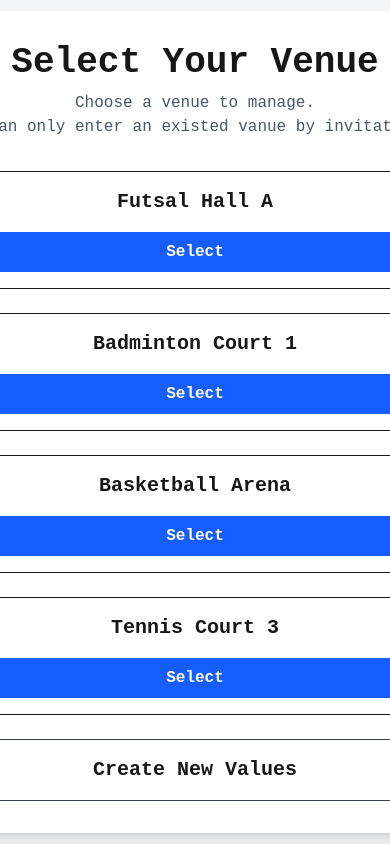
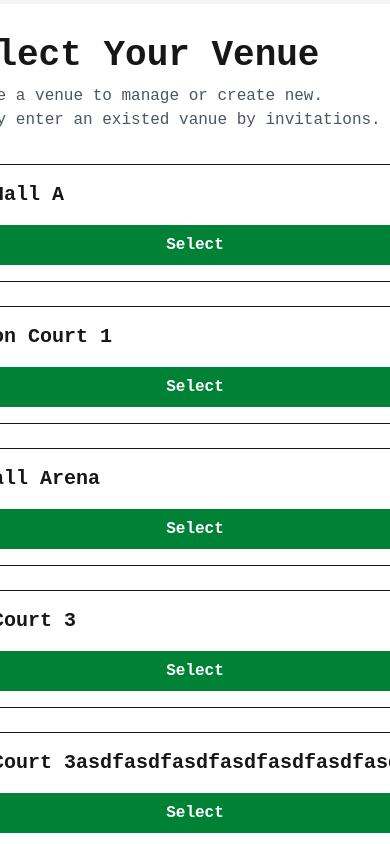
Before and after one commit to kindaMid72/Lapangin, a Next.js app in the folder lapangin-apps/: page /team in a window 390 px wide. Shown: the top 844 px of the page. Built offline with nearby package versions, Linux system fonts and the light colour scheme.

Commit message:
create vanue uis is kinda responsive now

```diff
--- a/lapangin-apps/src/Apis/config/database.js
+++ /dev/null
@@ -1,8 +0,0 @@
-import {createClient} from '@supabase/supabase-js';
-
-const supabaseUrl = process.env.NEXT_PUBLIC_SUPABASE_URL;
-const supabaseKey = process.env.NEXT_PUBLIC_SUPABASE_ANON_KEY;
-
-const supabase = createClient(supabaseUrl, supabaseKey);
-
-export default supabase;
--- a/lapangin-apps/src/app/globals.css
+++ b/lapangin-apps/src/app/globals.css
@@ -1,4 +1,15 @@
 @import "tailwindcss";
+
+
+/* custom classes*/
+.scrollbar-hide{
+  scrollbar-width: none;
+  -ms-overflow-style: none;
+}
+.scrollbar-hide::-webkit-scrollbar{
+  display: none;
+}
+
 
 :root {
   --background: #ffffff;
--- a/lapangin-apps/src/features/Auth/VanueCreationPage.jsx
+++ b/lapangin-apps/src/features/Auth/VanueCreationPage.jsx
@@ -24,15 +24,20 @@ export default function VanueCreate() {
     return (
         <>
             <div>
-                <div className="flex flex-col items-center justify-center min-h-screen bg-gray-100 dark:bg-gray-800 font-mono">
-                    <div className="w-full max-w-2xl p-8 bg-white dark:bg-gray-900 rounded-xl shadow-lg">
-                        <div className=" flex justify-start items-center">
-                            <i className="fa-solid fa-xmark text-xl hover:text-red-400 cursor-pointer transition-colors duration-100 ease-in-out" onClick={() => router.push(`/${user_id}`)} ></i>
+                <div className="flex flex-col items-center justify-center min-h-screen md:w-full bg-gray-100 dark:bg-gray-800 font-mono">
+                    <div className="w-full max-w-2xl md:min-w-full p-8 md:p-0 bg-white md:h-screen dark:bg-gray-900 dark:md:bg-gray-800 rounded-xl shadow-lg md:flex md:rounded-none md:justify-between md:shadow-none ">
+                        {/* escape button */}
+                        <div className="flex flex-col md:items-center md:min-w-[400px] md:p-8 dark:md:bg-gray-900 md:rounded-r-2xl md:[box-shadow:0px_0px_10px_#3b474e]">
+                            <div className=" flex justify-start items-center md:w-full">
+                                <i className="fa-solid fa-xmark text-xl hover:text-red-400 cursor-pointer transition-colors duration-100 ease-in-out" onClick={() => router.push(`/${user_id}`)} ></i>
+                            </div>
+                            <div className="flex flex-col items-center justify-center md:flex-1 md:mx-10">
+                                <h1 className="text-4xl font-extrabold text-center mb-2">Create a New Venue</h1>
+                                <p className="text-gray-600 text-center mb-8">Fill in the details to get started.</p>
+                            </div>
                         </div>
-                        <h1 className="text-4xl font-extrabold text-center mb-2">Create a New Venue</h1>
-                        <p className="text-gray-600 text-center mb-8">Fill in the details to get started.</p>
 
-                        <form onSubmit={handleCreateVenue} className="space-y-6">
+                        <form onSubmit={handleCreateVenue} className="space-y-6 md:p-8 md:flex md:flex-col md:items-center md:justify-center md:w-full md:[&>div]:w-full">
                             <div>
                                 <label htmlFor="venueName" className="block mb-2 text-sm font-medium text-gray-900 dark:text-white">Venue Name</label>
                                 <input type="text" id="venueName" value={venueName} onChange={(e) => setVenueName(e.target.value)} className="bg-gray-50 border border-gray-300 text-gray-900 text-sm rounded-lg focus:ring-blue-500 focus:border-blue-500 block w-full p-2.5 dark:bg-gray-700 dark:border-gray-600 dark:placeholder-gray-400 dark:text-white" placeholder="e.g., Lapangan Futsal Ceria" required />
--- a/lapangin-apps/src/features/Auth/VanueSelectionPage.jsx
+++ b/lapangin-apps/src/features/Auth/VanueSelectionPage.jsx
@@ -12,6 +12,11 @@ export default function Venues() {
         { id: 2, name: "Badminton Court 1", imageUrl: "/placeholder.svg" },
         { id: 3, name: "Basketball Arena", imageUrl: "/placeholder.svg" },
         { id: 4, name: "Tennis Court 3", imageUrl: "/placeholder.svg" },
+        { id: 5, name: "Tennis Court 3asdfasdfasdfasdfasdfasdfasdfasdfasdfsadfasdf", imageUrl: "/placeholder.svg" },
+        { id: 6, name: "Tennis Court 3", imageUrl: "/placeholder.svg" },
+        { id: 7, name: "Tennis Court 3", imageUrl: "/placeholder.svg" },
+        { id: 8, name: "Tennis Court 3", imageUrl: "/placeholder.svg" },
+        { id: 9, name: "Tennis Court 3", imageUrl: "/placeholder.svg" },
     ];
 
     const handleSelectVenue = (venueId) => {
@@ -23,18 +28,20 @@ export default function Venues() {
     };
 
     return (
-        <div className="flex flex-col items-center justify-center min-h-screen bg-gray-100 dark:bg-gray-800 font-mono p-1">
-            <div className=" min-w-2xl p-8 bg-white dark:bg-gray-900 rounded-xl shadow-lg flex flex-col">
-                <h1 className="text-4xl font-extrabold text-center mb-2">Select Your Venue</h1>
-                <p className="text-gray-600 text-center mb-8">Choose a venue to manage.<br></br>You can only enter an existed vanue by invitations.</p>
+        <div className="flex items-center justify-center min-h-screen bg-gray-100 dark:bg-gray-800 font-mono p-1 md:p-0 md:rounded-none ">
+            <div className="flex min-w-2xl p-8 md:p-0 md:w-full md:h-screen md:relative bg-white dark:bg-gray-900 dark:md:bg-gray-800 rounded-xl shadow-lg flex-col md:flex-row">
+                <div className="flex flex-col md:w-2/3 md:px-4 md:rounded-r-2xl md:[box-shadow:0px_0px_10px_#3b474e] items-center md:justify-center w-fit md:bg-gray-900 ">
+                    <h1 className="text-4xl font-extrabold text-center mb-2">Select Your Venue</h1>
+                    <p className="text-gray-600 md:text-gray-400 text-center mb-8">Choose a venue to manage or create new.<br></br>You can only enter an existed vanue by invitations.</p>
+                </div>
 
-                <div className="flex flex-col items-center justify-center w-full gap-6">
+                <div className="flex flex-col md:py-5 md:flex-row md:flex-wrap md:items-center items-center justify-center w-full gap-6 md:h-full overflow-auto scrollbar-hide">
                     {venues.map((venue) => (
-                        <div key={venue.id} className="border w-full cursor-pointer rounded-lg dark:border-gray-600  p-4 flex flex-col items-center hover:shadow-md transition-shadow">
-                            <h2 className="text-xl font-bold mb-4">{venue.name}</h2>
+                        <div key={venue.id} className="border w-full md:w-1/3 cursor-pointer rounded-lg dark:border-gray-600  p-4 flex flex-col items-center hover:shadow-md transition-shadow">
+                            <h2 className="text-xl font-bold mb-4 text-nowrap text-ellipsis overflow-hidden w-full">{venue.name}</h2>
                             <button
                                 onClick={() => handleSelectVenue(venue.id)}
-                                className="w-full bg-blue-600 text-white py-2 px-4 rounded-lg hover:bg-blue-700 transition-colors font-semibold"
+                                className="w-full bg-green-700 cursor-pointer text-white py-2 px-4 rounded-lg hover:bg-green-800 transition-colors font-semibold"
                             >
                                 Select
                             </button>
@@ -42,7 +49,7 @@ export default function Venues() {
                     ))}
                     <div onClick={() => {
                         router.push(`/${params.user_id}/new_vanue`)
-                    }} className="border-1 border-gray-700 w-full text-xl font-extrabold cursor-pointer rounded-lg p-4 flex flex-col items-center hover:shadow-md hover:bg-green-800 hover:border-transparent transition-all duration-100 ease-in-out hover:text-white">
+                    }} className=" md:absolute md:bottom-30 md:left-28 md:w-fit border-1 border-gray-700 w-full text-xl font-extrabold cursor-pointer rounded-lg p-4 flex flex-col items-center hover:shadow-md hover:bg-green-800 hover:border-transparent transition-all duration-100 ease-in-out hover:text-white">
                         <p>Create New Values</p>
                     </div>
                 </div>
--- a/lapangin-apps/src/utils/supabase/middleware.js
+++ b/lapangin-apps/src/utils/supabase/middleware.js
@@ -49,6 +49,8 @@ export async function updateSession(request) {
     '/home',
     '/About',
     '/Features',
+    '/reset_password',
+    '/contact',
   ];
 
   const isPublicRoute = publicRoutes.some(path => request.nextUrl.pathname === path || (path !== '/' && request.nextUrl.pathname.startsWith(path)));
```
Also changed, not shown: 1 other file (tests, documents, lock files or other folders).
